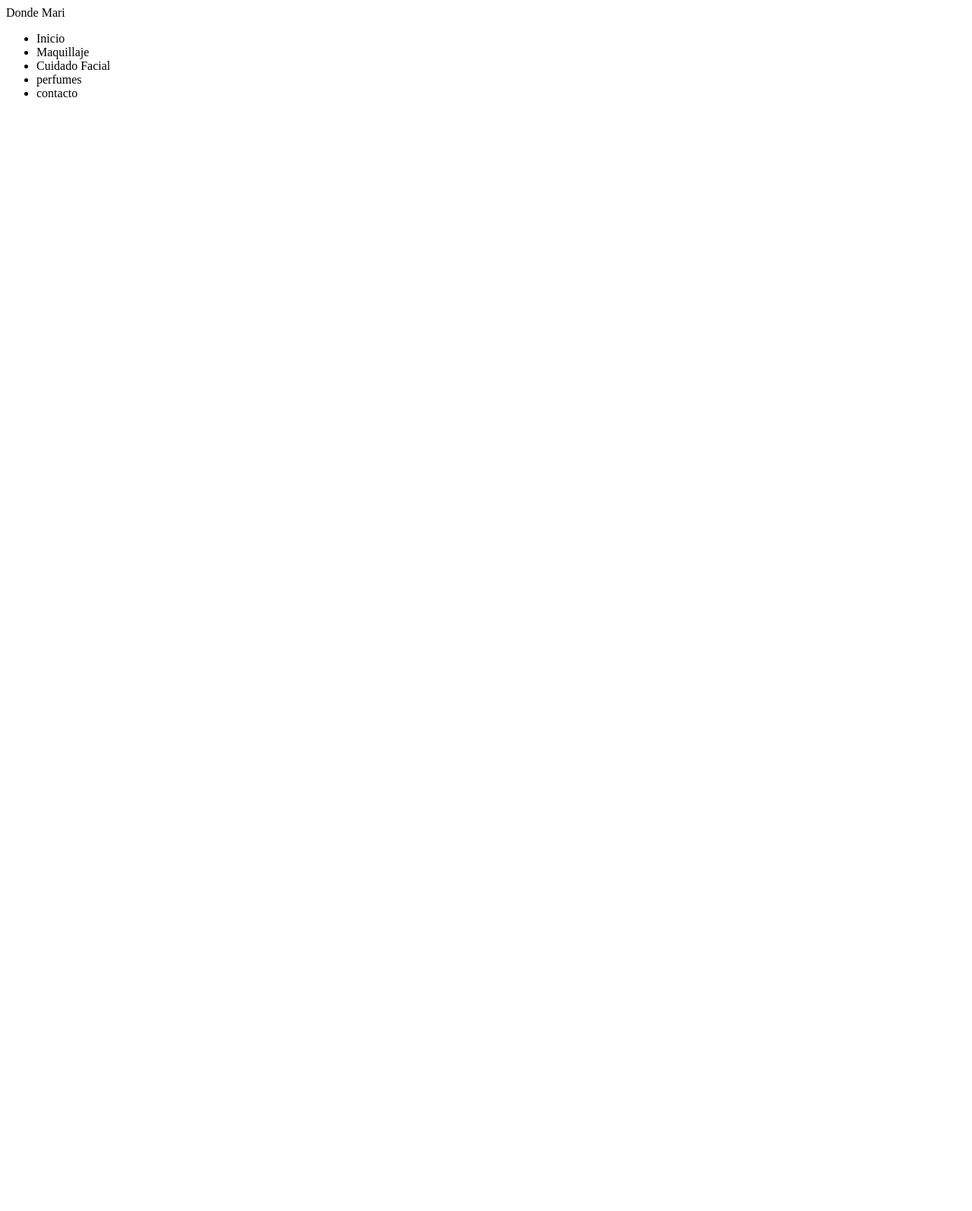
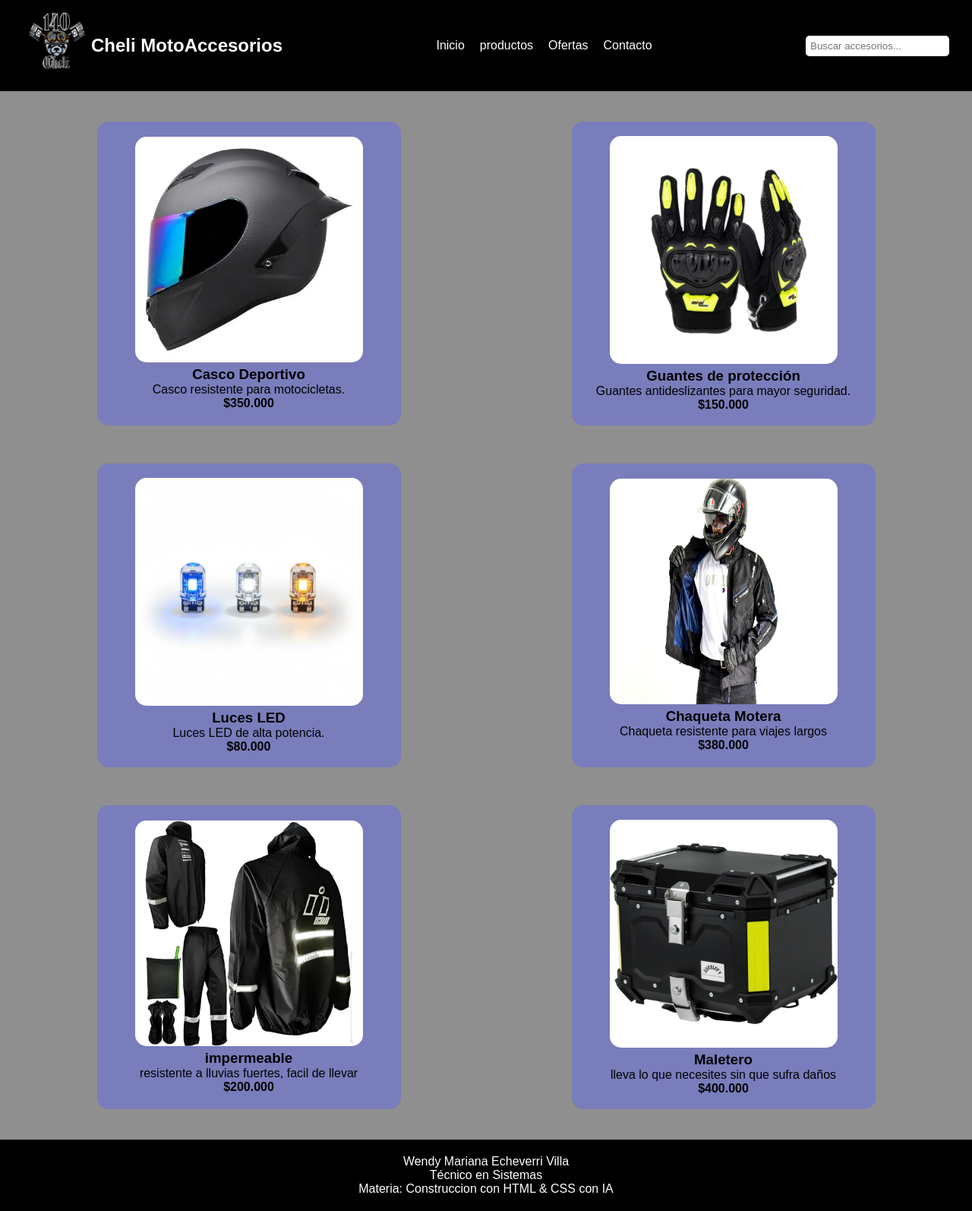
Before and after one commit to weecheverri-coder/crear_pagina_html, a plain HTML site: page page/index.html in a window 1280 px wide. Shown: the whole page at 76% size. Before the commit the page ends 800 px from the top, so only its background shows below. Drawn offline with Linux system fonts and the light colour scheme.

Commit message:
cheli MotosAccesorios

```diff
--- a/page/index.html
+++ b/page/index.html
@@ -3,7 +3,7 @@
 
    <head>
     <meta charset="UTF-8">
-    <title> Donde Mari</title>
+    <title>Cheli MotoAccesorios</title>
     <link rel="stylesheet" href="styles.css">
    </head>
 
@@ -11,20 +11,72 @@
       <nav class="navbar">
 
        <div class="logo">
-    Donde Mari
+       <img src="../img/logo.jpg" alt="logo">
+       <h1>Cheli MotoAccesorios</h1>
       </div>
 
             <ul class="menu">
-
             <li>Inicio</li>
-    <li>Maquillaje</li>
-    <li>Cuidado Facial</li>
-    <li>perfumes</li>
-    <li>contacto</li>
-
+            <li>productos</li>
+            <li>Ofertas</li>
+            <li>Contacto</li>
          </ul>
+         <input type="text" placeholder="Buscar accesorios...">
 
    </nav>
 
+      <section class="productos">
+
+         <div class="card1">
+         <img src="../img/casco.jpg" alt="casco de moto">
+         <h3>Casco Deportivo</h3>
+         <p>Casco resistente para motocicletas.</p>
+         <span class="precio1">$350.000</span>
+         </div>
+
+         <div class="card2">
+            <img src="../img/guantes.jpg" alt="Guantes para Moto">
+            <h3>Guantes de protección</h3>
+            <p>Guantes antideslizantes para mayor seguridad.</p>
+            <span class="precio2">$150.000</span>
+        </div>
+
+            <div class="card3">
+               <img src="../img/LED.jpn.webp" alt="Luces Led">
+               <h3>Luces LED</h3>
+               <p>Luces LED de alta potencia.</p>
+               <span class="precio3">$80.000</span>
+            </div>
+
+            <div class="card4">
+               <img src="../img/chaqueta.jpn.jpeg" alt="Chaqueta Motera">
+               <h3>Chaqueta Motera</h3>
+               <p>Chaqueta resistente para viajes largos</p>
+               <span class="precio4">$380.000</span>
+            </div>
+
+            <div class="card5">
+               <img src="../img/impermeable.jpn.webp" alt="impermeable">
+               <h3>impermeable</h3>
+               <p>resistente a lluvias fuertes, facil de llevar</p>
+               <span class="precio5">$200.000</span>
+            </div>
+
+            <div class="card6">
+               <img src="../img/maletero.jpn.jpg" alt="Maletero">
+               <h3>Maletero</h3>
+               <p>lleva lo que necesites sin que sufra daños</p>
+               <span class="precio6">$400.000</span>
+            </div>
+
+
+
+      </section>
+      <footer class="footer">
+         <p>Wendy Mariana Echeverri Villa</p>
+         <p>Técnico en Sistemas</p>
+         <p>Materia: Construccion con HTML & CSS con IA </p>
+      </footer>
+
 </body>
 </html>
--- a/page/styles.css
+++ b/page/styles.css
@@ -0,0 +1,247 @@
+*{
+    margin: 0;
+    padding: 0;
+    box-sizing: border-box;
+    font-family: arial;
+   }
+
+.navbar{
+    display: flex;
+    justify-content: space-between;
+    align-items:center;
+    background: black;
+    color: white;
+    padding: 15px 30px;
+}
+
+.logo{
+display:flex;
+align-items:center;
+gap: 0px;
+}
+
+.logo img{
+width:90px;
+height:90px;
+object-fit:contain;
+border-radius: 50px;
+}
+
+.menu{
+    display: flex;
+    list-style: none;
+    gap: 20px;
+}
+
+.menu li{
+    cursor: pointer;
+}
+
+.menu li:hover{
+color:aqua;
+}
+
+.navbar input{
+    padding:6px;
+    border-radius:5px;
+    border:none;
+}
+
+.productos{
+display:grid;
+grid-template-columns:repeat(2,1fr);
+gap:30px;
+padding:30px;
+background-color: rgba(0, 0, 0, 0.438);
+justify-items:center;
+}
+
+.card1{
+    color:black;
+    margin: 10px;
+    padding: 20px;
+    background-color: rgba(93, 102, 240, 0.452);
+    border-radius: 15px;
+    width:400px;
+    height:400px;
+    display:flex;
+    flex-direction:column;
+justify-content:center;
+align-items:center;
+
+}
+
+.card1:hover{
+    transform:scale(1.05);
+
+}
+
+
+.card1 img{
+    width: 300px;
+    height: 300px;
+    border-radius: 15px;
+    margin-bottom: 5px;
+}
+
+.card2{
+     color:black;
+    margin: 10px;
+    padding: 20px;
+    background-color: rgba(93, 102, 240, 0.452);
+    border-radius: 15px;
+    width:400px;
+    height:400px;
+    display:flex;
+flex-direction:column;
+justify-content:center;
+align-items:center;
+}
+
+.card2:hover{
+     transform:scale(1.05);
+}
+
+.card2 img{
+    width: 300px;
+    height: 300px;
+    border-radius: 15px;
+    margin-bottom: 5px;
+}
+
+.card3{
+ color:black;
+    margin: 10px;
+    padding: 20px;
+    background-color: rgba(93, 102, 240, 0.452);
+    border-radius: 15px;
+    width:400px;
+    height:400px;
+    display:flex;
+flex-direction:column;
+justify-content:center;
+align-items:center;
+}
+
+.card3:hover{
+     transform:scale(1.05);
+}
+
+.card3 img{
+width: 300px;
+    height: 300px;
+    border-radius: 15px;
+    margin-bottom: 5px;
+}
+
+
+.card4{
+    color:black;
+    margin: 10px;
+    padding: 20px;
+    background-color: rgba(93, 102, 240, 0.452);
+    border-radius: 15px;
+    width:400px;
+    height:400px;
+    display:flex;
+flex-direction:column;
+justify-content:center;
+align-items:center;
+}
+
+.card4:hover{
+    transform: scale(1.05);
+}
+
+.card4 img{
+    width: 300px;
+    height: 300px;
+    border-radius: 15px;
+    margin-bottom: 5px;
+}
+
+.card5{
+    color:black;
+    margin: 10px;
+    padding: 20px;
+    background-color: rgba(93, 102, 240, 0.452);
+    border-radius: 15px;
+    width:400px;
+    height:400px;
+    display:flex;
+flex-direction:column;
+justify-content:center;
+align-items:center;
+}
+
+.card5:hover{
+    transform: scale(1.05);
+}
+
+.card5 img{
+    width: 300px;
+    height: 300px;
+    border-radius: 15px;
+    margin-bottom: 5px;
+}
+
+.card6{
+   color:black;
+    margin: 10px;
+    padding: 20px;
+    background-color: rgba(93, 102, 240, 0.452);
+    border-radius: 15px;
+    width:400px;
+    height:400px;
+    display:flex;
+flex-direction:column;
+justify-content:center;
+align-items:center;
+}
+
+.card6:hover{
+    transform: scale(1.05);
+}
+
+.card6 img{
+width: 300px;
+    height: 300px;
+    border-radius: 15px;
+    margin-bottom: 5px;
+}
+
+.footer{
+background:black;
+color:white;
+text-align:center;
+padding:20px;
+margin-top:0px;
+}
+
+.precio1{
+    font-weight: bold;
+}
+
+.precio2{
+    font-weight: bold;
+}
+
+
+.precio3{
+    font-weight: bold;
+}
+
+
+.precio4{
+    font-weight: bold;
+}
+
+
+.precio5{
+    font-weight: bold;
+}
+
+
+.precio6{
+    font-weight: bold;
+}
```
Also changed, not shown: img/LED.jpn.webp (added), img/casco.jpg (added), img/chaqueta.jpn.jpeg (added), img/guantes.jpg (added), img/impermeable.jpn.webp (added), img/logo.jpg (added), img/maletero.jpn.jpg (added), 1 other file. Lines whose indentation alone changed are shown as unchanged.
